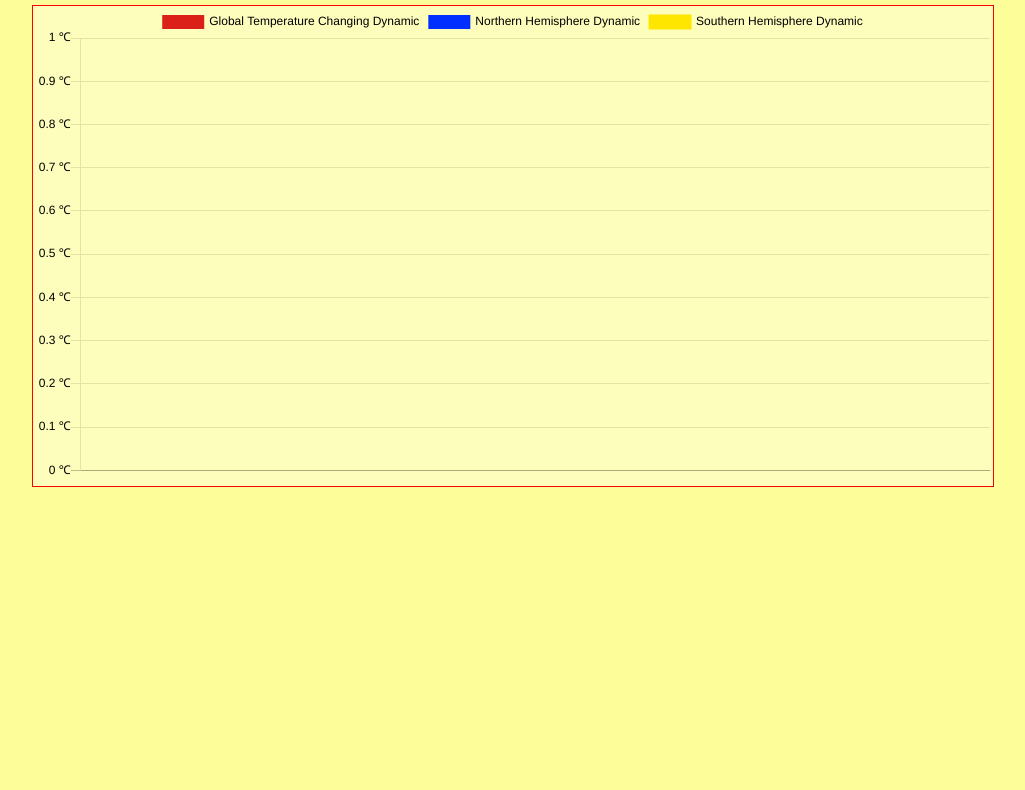
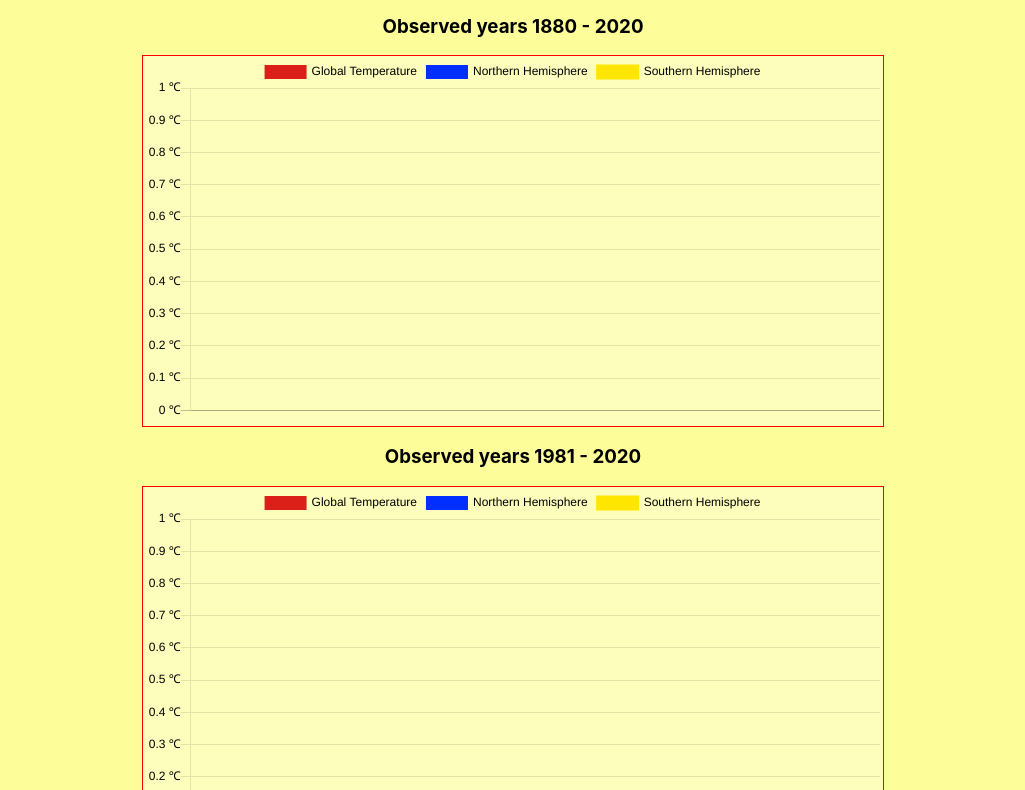
Before and after one commit to ragimovalik/global-warming, a plain HTML site: page index.html in a window 1280 px wide. Shown: the part 104-894 px from the top of the page, without its empty margins (127-1152 px from the left). Before the commit the page ends 800 px from the top, so only its background shows below. Drawn offline with nearby package versions, Linux system fonts and the light colour scheme; no server answers.

Commit message:
second chart added

```diff
--- a/index.html
+++ b/index.html
@@ -9,8 +9,13 @@
   <body>
     <div class="container">
       <h1 class="page-title">Global Temperature Changing Dynamic</h1>
+      <h3>Observed years 1880 - 2020</h3>
 
-      <canvas id="chart" class="chart"></canvas>
+      <canvas id="chart1" class="chart"></canvas>
+
+    <h3>Observed years 1981 - 2020</h3>
+      <canvas id="chart2" class="chart"></canvas>
+
     </div>
     <script src="./js/papaparse.min.js"></script>
     <script
--- a/js/global-warming.js
+++ b/js/global-warming.js
@@ -1,13 +1,32 @@
-const chartBox = document.getElementById("chart");
-const context = chartBox.getContext("2d");
+const chartBoxFirst = document.getElementById("chart1");
+const context = chartBoxFirst.getContext("2d");
 
-// const fillPattern = context.createPattern( )
+const chartBoxSecond = document.getElementById("chart2");
+const contextFiltered = chartBoxSecond.getContext("2d");
 
 fetchData()
   .then((data) => parsedData(data))
   .then((data) => mappedData(data))
   .then(({ years, temps, nHemTemps, sHemTemps }) =>
-    drawing(years, temps, nHemTemps, sHemTemps)
+    drawing(years, temps, nHemTemps, sHemTemps, context)
+  )
+  .catch((error) => console.log(error));
+
+fetchData()
+  .then((data) => parsedData(data))
+  .then((data) => mappedData(data))
+  .then(({ years, temps, nHemTemps, sHemTemps }) =>
+    yearsFilter(years, temps, nHemTemps, sHemTemps)
+  )
+  .then(
+    ({ filteredYears, filteredTemps, filteredNorthHemi, filteredSouthHemi }) =>
+      drawing(
+        filteredYears,
+        filteredTemps,
+        filteredNorthHemi,
+        filteredSouthHemi,
+        contextFiltered
+      )
   )
   .catch((error) => console.log(error));
 
@@ -43,28 +62,38 @@ function mappedData(data) {
   );
 }
 
-function drawing(years, temps, nHemTemps, sHemTemps) {
-  const myChart = new Chart(context, {
+function yearsFilter(years, temps, nHemTemps, sHemTemps) {
+  const newGraph = {
+    filteredYears: years.filter((el, idx) => idx > 100),
+    filteredTemps: temps.filter((el, idx) => idx > 100),
+    filteredNorthHemi: nHemTemps.filter((el, idx) => idx > 100),
+    filteredSouthHemi: sHemTemps.filter((el, idx) => idx > 100),
+  };
+  return newGraph;
+}
+
+function drawing(years, temps, nHemTemps, sHemTemps, ctx) {
+  const myChart = new Chart(ctx, {
     type: "line",
     data: {
       labels: years,
       datasets: [
         {
-          label: "Global Temperature Changing Dynamic",
+          label: "Global Temperature",
           data: temps,
           fill: false,
           borderColor: "rgba(219, 32, 26, 1)",
           borderWidth: 2,
         },
         {
-          label: "Northern Hemisphere Dynamic",
+          label: "Northern Hemisphere",
           data: nHemTemps,
           fill: false,
           borderColor: "rgba(0, 47, 255, 1)",
           borderWidth: 2,
         },
         {
-          label: "Southern Hemisphere Dynamic",
+          label: "Southern Hemisphere",
           data: sHemTemps,
           fill: false,
           borderColor: "rgba(255, 230, 1, 1)",
--- a/style.css
+++ b/style.css
@@ -30,7 +30,7 @@ body {
   align-items: center;
   margin-right: auto;
   margin-left: auto;
-  padding: 20px;
-  width: 1000px;
+  padding: 10px;
+  width: 760px;
   height: 100%;
 }
```
